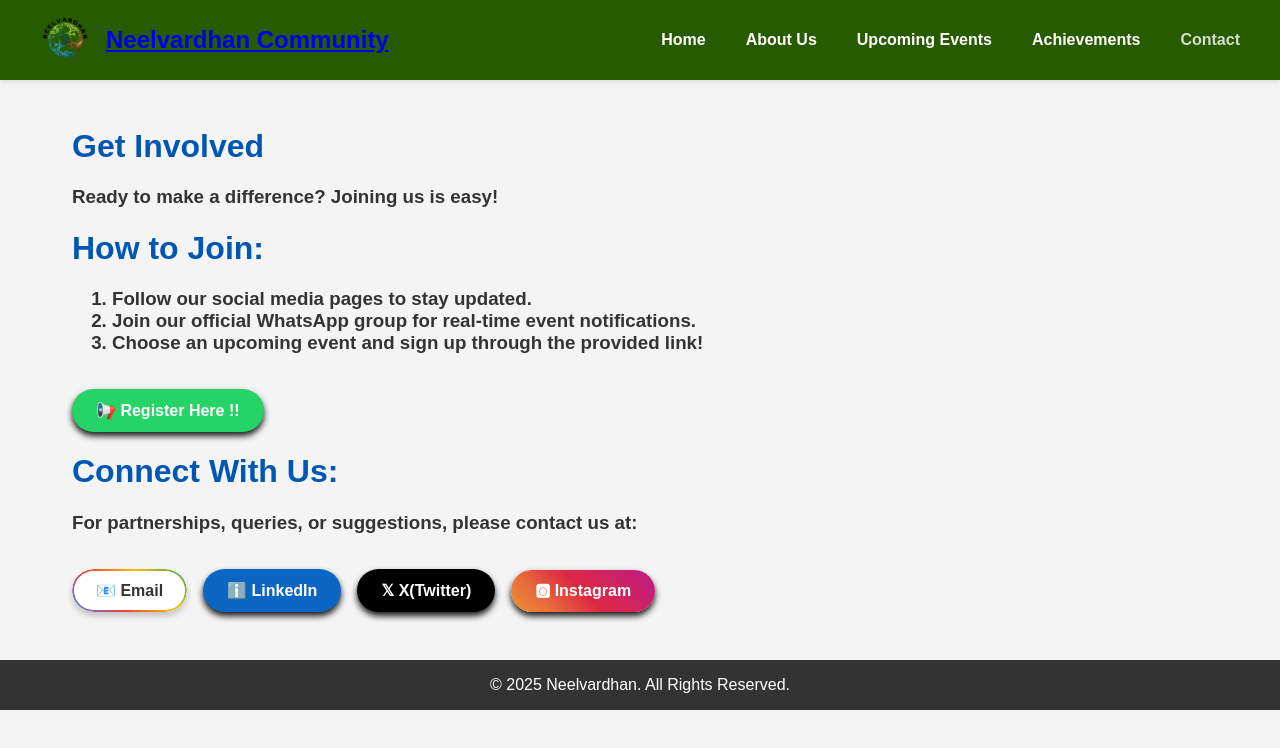
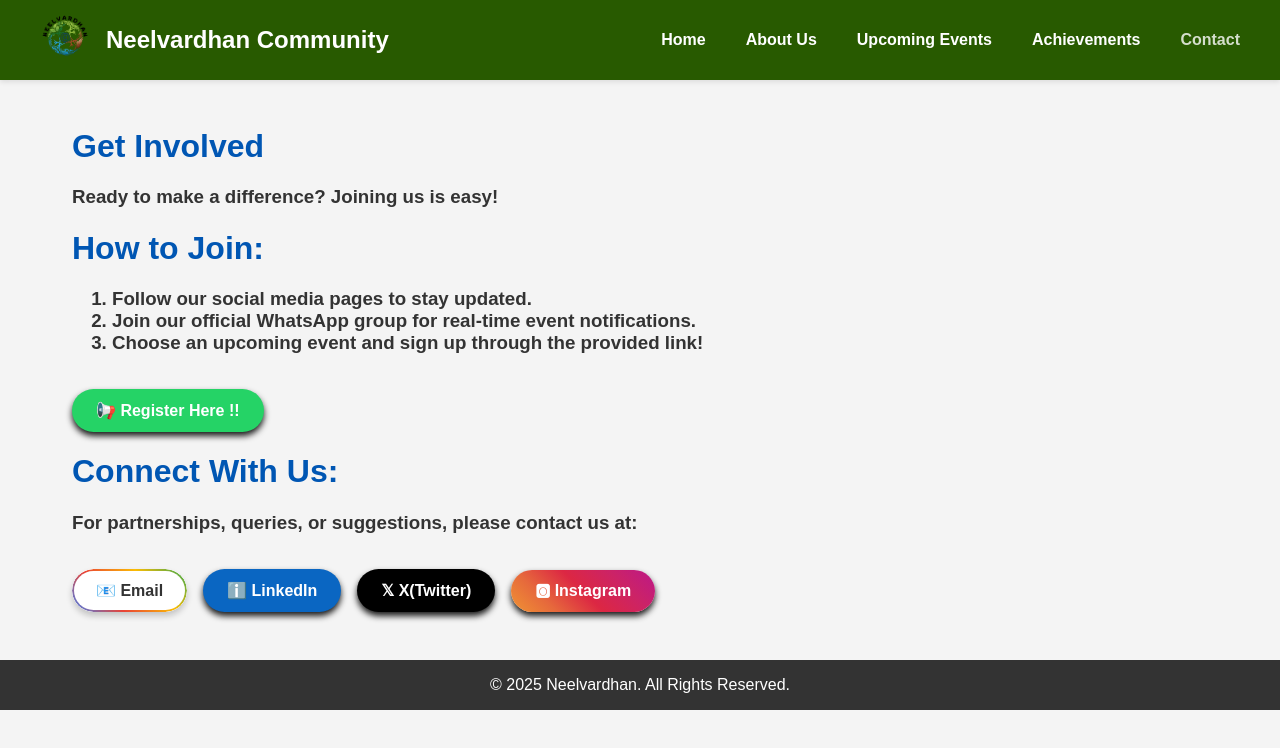
Before and after one commit to OG-DHRUV-1002/dns-website, a React (Create React App) app: page /contact in a window 1280 px wide. Shown: the top 748 px of the page. Built offline with nearby package versions, Linux system fonts and the light colour scheme.

Commit message:
Navbar.js

```diff
--- a/src/components/Navbar.js
+++ b/src/components/Navbar.js
@@ -16,12 +16,16 @@ const Navbar = () => {
 
   return (
     <nav className="navbar">
-      {/* --- START OF CHANGES --- */}
-      <NavLink to="/" className="navbar-left" onClick={handleLinkClick}>
-        <img src="/images/logo.png" alt="DNS Logo" className="navbar-logo" />
+      <div className="navbar-left">
+        {/* --- START OF CHANGES --- */}
+        {/* Only the logo is a clickable link now */}
+        <NavLink to="/" onClick={handleLinkClick}>
+          <img src="/images/logo.png" alt="DNS Logo" className="navbar-logo" />
+        </NavLink>
+        {/* The title is now just plain text */}
         <div className="navbar-title">Neelvardhan Community</div>
-      </NavLink>
-      {/* --- END OF CHANGES --- */}
+        {/* --- END OF CHANGES --- */}
+      </div>
 
       {/* Hamburger Menu Icon (only for mobile) */}
       <div className="hamburger-menu" onClick={toggleMenu}>
```
